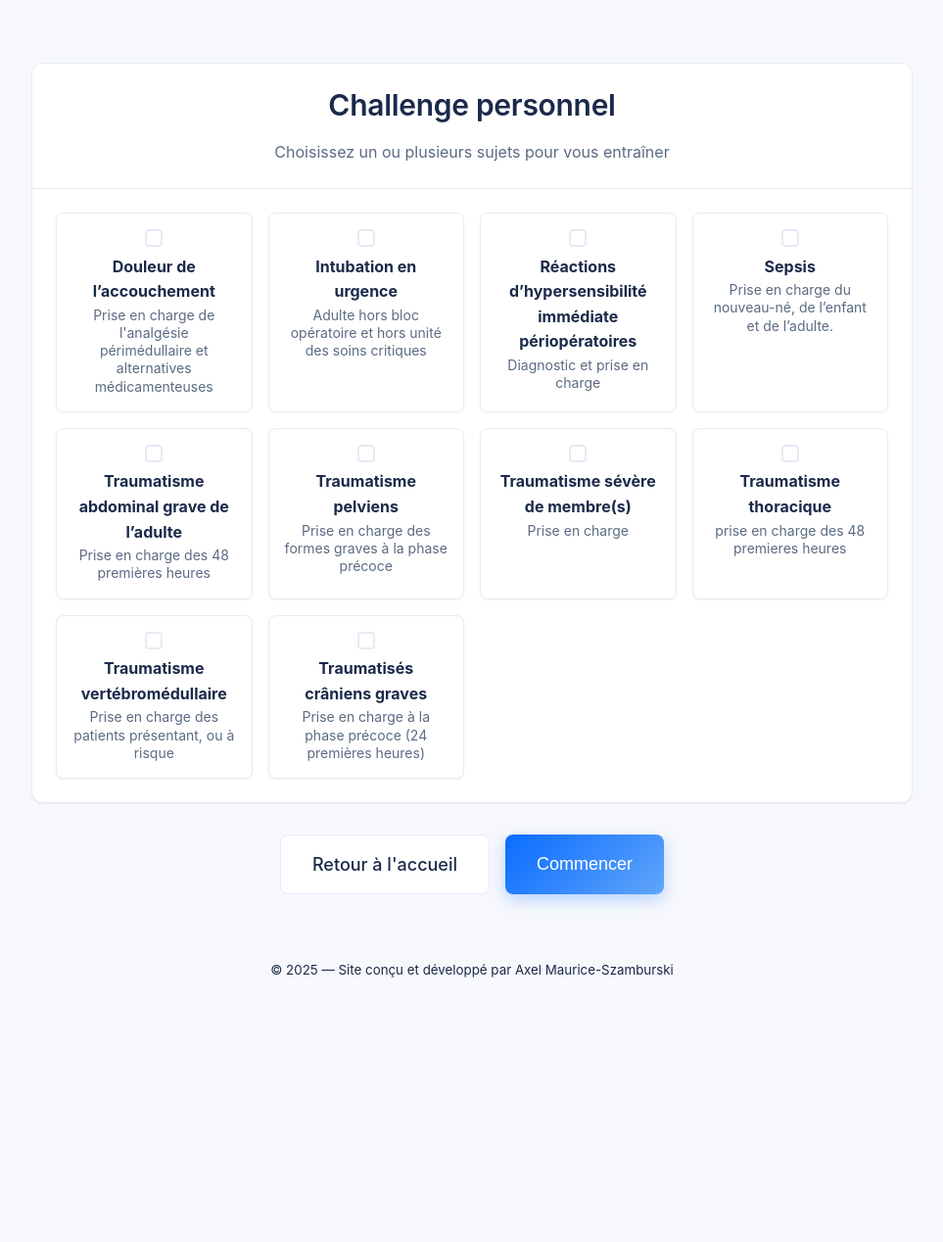
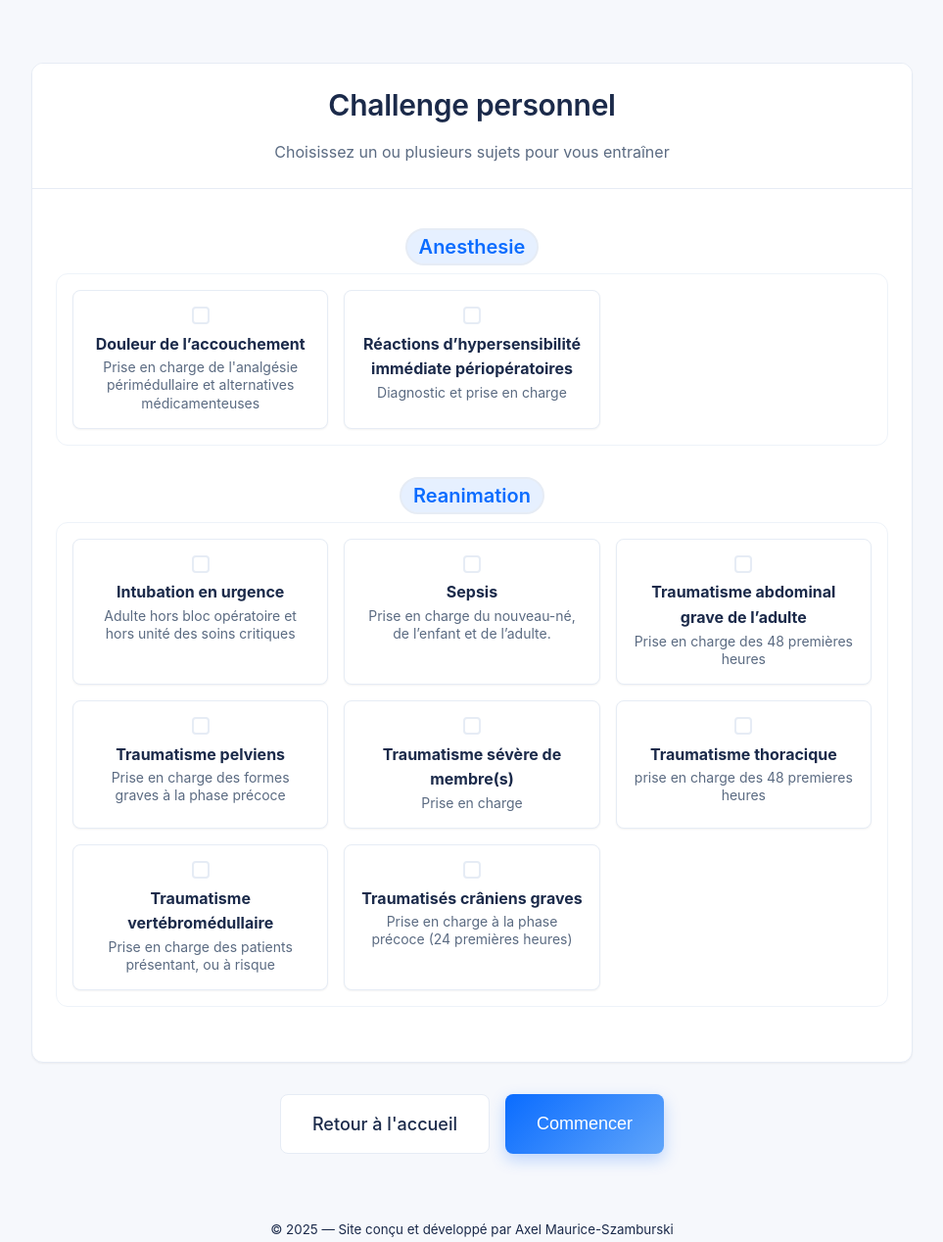
Before and after one commit to amszamburski/quiz-medical-fr, a Flask app: page /personnel/ in a window 1280 px wide. Shown: the whole page at 98% size, without its empty margins (158-1121 px from the left). Before the commit the page ends 998 px from the top, so only its background shows below. Run offline with Flask 3, Linux system fonts and the light colour scheme; some libraries are stand-ins or nearby versions.

Commit message:
Improved UI /personnel selector

```diff
--- a/app/routes/personal.py
+++ b/app/routes/personal.py
@@ -11,9 +11,33 @@ personal_bp = Blueprint("personal", __name__)
 
 @personal_bp.route("/")
 def index():
-    """Personal contest landing page with topic selection."""
+    """Personal contest landing page with topic selection, grouped by Theme."""
+    # Default flat topics (fallback)
     topics = list_topics()
-    return render_template("personal/index.html", topics=topics)
+    topics_by_theme = {}
+    try:
+        df = recommendations_db.get_all_recommendations()
+        themes = recommendations_db.list_themes()
+        for theme in themes:
+            try:
+                theme_topics = (
+                    df[df["Theme"] == theme]["Topic"].dropna().unique().tolist()
+                )
+                theme_topics = sorted(theme_topics)
+            except Exception:
+                theme_topics = []
+            if theme_topics:
+                topics_by_theme[theme] = theme_topics
+        # Fallback bucket when no theme grouping found
+        if not topics_by_theme and topics:
+            topics_by_theme["Autres"] = topics
+    except Exception:
+        # If grouping fails, keep flat list
+        topics_by_theme = {"Autres": topics}
+
+    return render_template(
+        "personal/index.html", topics=topics, topics_by_theme=topics_by_theme
+    )
 
 
 @personal_bp.route("/select_topic", methods=["POST"])
--- a/app/static/css/design-system.css
+++ b/app/static/css/design-system.css
@@ -83,6 +83,7 @@ body {
   --font-size-2xl: 1.5rem;
   --font-size-3xl: 1.875rem;
   --font-size-4xl: 2.25rem;
+  --font-size-5xl: 3rem; /* extra-large for hero badges */
 
   /* Line heights */
   --line-height-tight: 1.25;
@@ -618,6 +619,21 @@ p {
   font-size: var(--font-size-lg);
 }
 
+/* Extra large badge to match H1 scale */
+.badge-hero {
+  padding: 6px 12px;
+  font-size: var(--font-size-xl);
+  line-height: 1.1;
+  font-weight: 600;
+}
+
+@media (max-width: 639px) {
+  .badge-hero {
+    font-size: var(--font-size-lg);
+    padding: 5px 10px;
+  }
+}
+
 .brand-title {
   margin: 0;
   font-size: var(--font-size-4xl);
@@ -785,11 +801,18 @@ h1, h2, h3, h4, h5, h6 { letter-spacing: -0.01em; }
 
 /* Badges */
 .badge { display:inline-block; padding: 0.25rem 0.5rem; border-radius: 999px; font-weight: 600; font-size: var(--font-size-sm); }
+/* Ensure hero-sized badges override base .badge sizing */
+.badge.badge-hero { font-size: var(--font-size-xl); padding: 6px 12px; line-height: 1.1; font-weight: 600; }
+.badge.badge-hero.badge-soft { border-width: 2px; }
 .badge-grade { background: var(--accent-primary-light); color: var(--accent-primary); }
 /* Header with badge: keep side-by-side on desktop, stack on mobile */
 .header-with-badge { display: flex; align-items: center; justify-content: space-between; gap: var(--space-md); }
 @media (max-width: 639px) {
   .header-with-badge { flex-direction: column; align-items: flex-start; }
+}
+
+@media (max-width: 639px) {
+  .badge.badge-hero { font-size: var(--font-size-lg); padding: 5px 10px; }
 }
 
 /* Progress component (usable instead of inline styles) */
@@ -807,6 +830,20 @@ a:hover { text-decoration-thickness: 2px; }
 @keyframes sfardle-spin { to { transform: rotate(360deg); } }
 
 /* === Personal Topic Selector === */
+.theme-header {
+  text-align: center;
+  margin: var(--space-md) 0 var(--space-sm);
+}
+
+.theme-section {
+  padding: var(--space-md);
+  border: 1px solid var(--border-subtle);
+  border-radius: var(--radius-lg);
+  background: var(--surface);
+  margin-bottom: var(--space-xl);
+}
+.theme-section .topic-grid { margin-bottom: 0; }
+
 .topic-grid { display:grid; grid-template-columns: repeat(auto-fill, minmax(200px, 1fr)); gap: var(--space-md); }
 .topic-card { position: relative; padding: var(--space-md); border: 1px solid var(--border); background: var(--surface); color: var(--text-primary); border-radius: var(--radius-md); box-shadow: var(--shadow-sm); cursor: pointer; transition: box-shadow var(--transition-base), transform var(--transition-base), border-color var(--transition-fast), background var(--transition-fast); }
 .topic-card:hover { box-shadow: var(--shadow-md); transform: translateY(-1px); }
--- a/app/templates/personal/index.html
+++ b/app/templates/personal/index.html
@@ -10,6 +10,32 @@
     <div class="card-content">
       <form id="personal-topics-form" method="POST" action="{{ url_for('personal.select_topic') }}" class="text-center">
         <input type="hidden" name="csrf_token" value="{{ csrf_token() }}"/>
+
+        {% if topics_by_theme %}
+          {% for theme, tlist in topics_by_theme.items() %}
+            <div class="theme-header">
+              <span class="badge badge-soft badge-hero">{{ theme }}</span>
+            </div>
+            <section class="theme-section">
+              <div class="topic-grid">
+                {% for topic in tlist %}
+                {% set parts = topic | topic_parts %}
+                <label class="topic-card">
+                  <input type="checkbox" name="topics" value="{{ topic }}" />
+                  <span class="card-bg"></span>
+                  <span class="check" aria-hidden="true"></span>
+                  <span class="text">
+                    <span class="title">{{ parts[0] }}</span>
+                    {% if parts[1] %}
+                    <span class="subtitle">{{ parts[1] }}</span>
+                    {% endif %}
+                  </span>
+                </label>
+                {% endfor %}
+              </div>
+            </section>
+          {% endfor %}
+        {% else %}
           <div class="topic-grid">
             {% for topic in topics %}
             {% set parts = topic | topic_parts %}
@@ -17,15 +43,16 @@
               <input type="checkbox" name="topics" value="{{ topic }}" />
               <span class="card-bg"></span>
               <span class="check" aria-hidden="true"></span>
-            <span class="text" style="display:flex; flex-direction:column; align-items:center;">
-              <span class="title" style="font-weight:700;">{{ parts[0] }}</span>
+              <span class="text">
+                <span class="title">{{ parts[0] }}</span>
                 {% if parts[1] %}
-              <span class="subtitle" style="font-size: var(--font-size-sm); color: var(--text-secondary);">{{ parts[1] }}</span>
+                <span class="subtitle">{{ parts[1] }}</span>
                 {% endif %}
               </span>
             </label>
             {% endfor %}
           </div>
+        {% endif %}
       </form>
     </div>
   </div>
```
Lines whose indentation alone changed are shown as unchanged.
